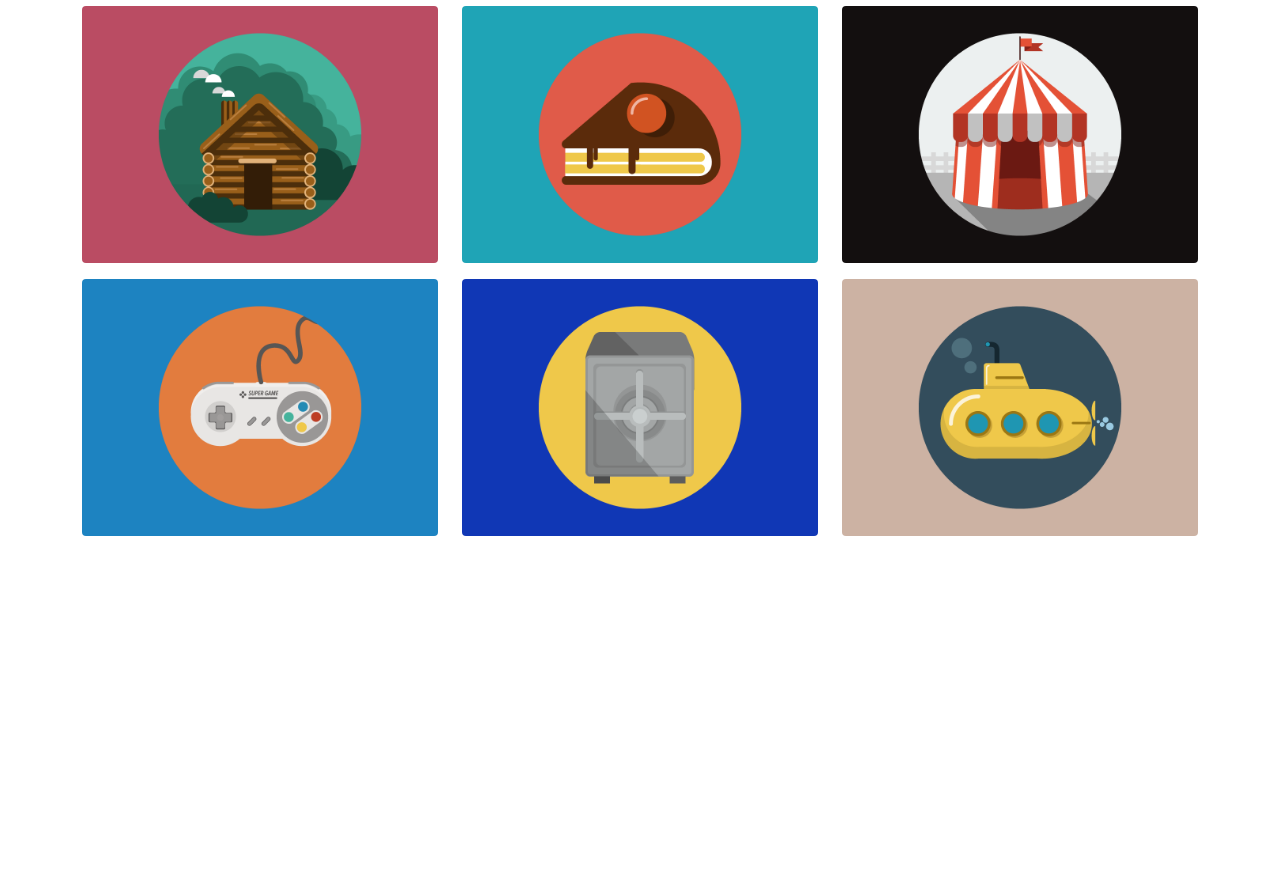
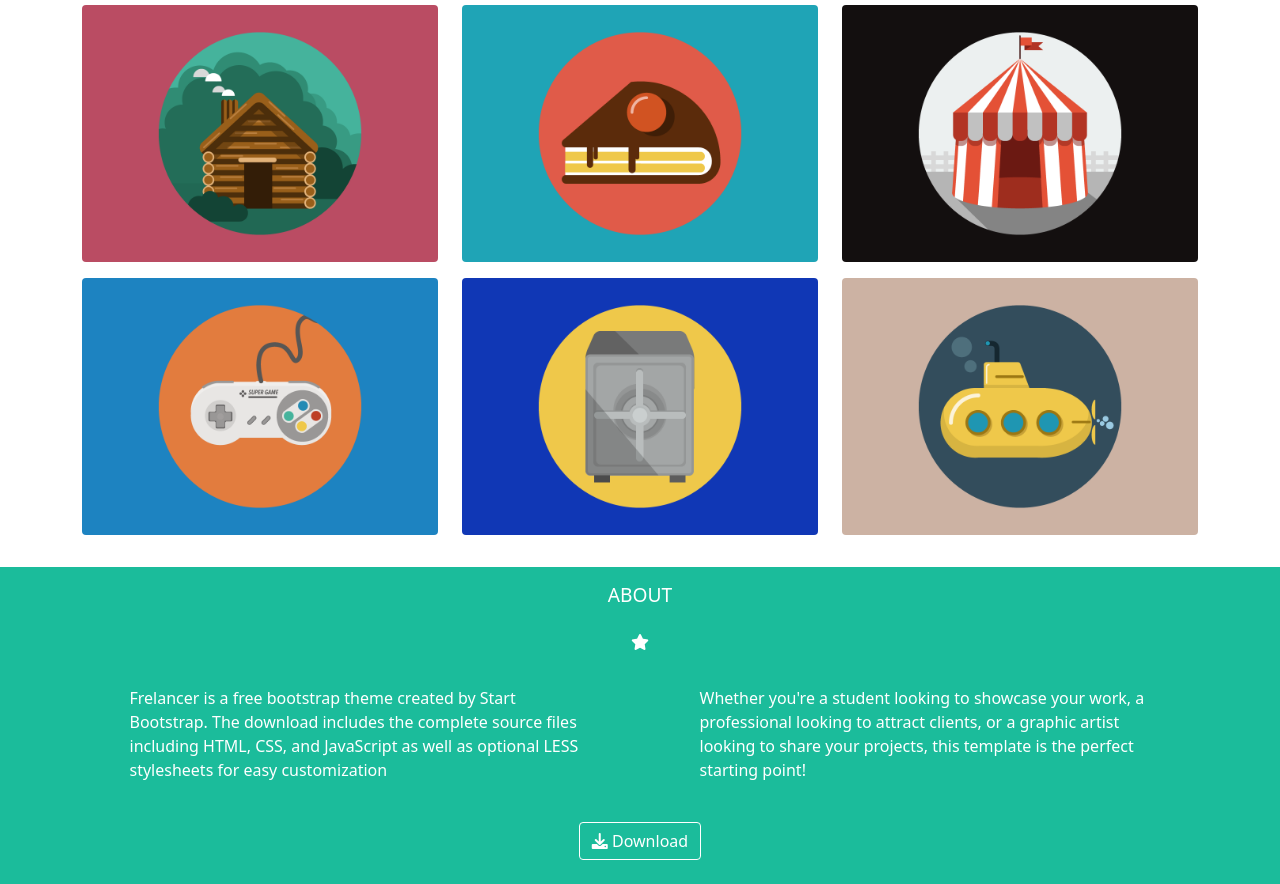
Before and after one commit to GiulianoCretella/html-css-bootstrap-freelancer, a plain HTML site: page index.html in a window 1280 px wide. Shown: the part 192-1076 px from the top of the page. Before the commit the page ends 800 px from the top, so only its background shows below. Drawn offline with nearby package versions, Linux system fonts and the light colour scheme.

Commit message:
about-section

```diff
--- a/css/style.css
+++ b/css/style.css
@@ -22,3 +22,7 @@ header{
 .container .row .col-12 img{
     width: 100%;
 }
+.my_title h1{
+    font-size: 1.2em;
+    text-transform: uppercase;
+}
--- a/index.html
+++ b/index.html
@@ -24,10 +24,10 @@
         </div>
         <!-- portfolio  -->
         <section class="my_portfolio">
-            <div class="my_title container">
+            <div class="my_title container mt-4">
                 <div class="row text-center">
                     <div class="col-12 color-blue">
-                        <h1>PORTFOLIO</h1>
+                        <h1>portfolio</h1>
                     </div>
                 </div>
                 <div class="row justify-content-center text-center align-content-center">
@@ -39,29 +39,65 @@
             </div>
             <div class="container">
                 <div class="row">
-                    <div class="col-12 col-sm-6 col-lg-4 my-2">
+                    <div class="col-12 col-md-6 col-lg-4 my-2">
                         <img class="rounded" src="./img/cabin.png" alt="immagine casa">
                     </div>
-                    <div class="col-12 col-sm-6 col-lg-4 my-2">
+                    <div class="col-12 col-md-6 col-lg-4 my-2">
                         <img class="rounded" src="./img/cake.png" alt="immagine torta">
                     </div>
-                    <div class="col-12 col-sm-6 col-lg-4 my-2">
+                    <div class="col-12 col-md-6 col-lg-4 my-2">
                         <img class="rounded" src="./img/circus.png" alt="immagine circo">
                     </div>
-                    <div class="col-12 col-sm-6 col-lg-4 my-2">
+                    <div class="col-12 col-md-6 col-lg-4 my-2">
                         <img class="rounded" src="./img/game.png" alt="immagine gioco">
                     </div>
-                    <div class="col-12 col-sm-6 col-lg-4 my-2">
+                    <div class="col-12 col-md-6 col-lg-4 my-2">
                         <img class="rounded" src="./img/safe.png" alt="immagine cassaforte">
                     </div>
-                    <div class="col-12 col-sm-6 col-lg-4 my-2">
+                    <div class="col-12 col-md-6 col-lg-4 my-2">
                         <img class="rounded" src="./img/submarine.png" alt="immagine sottomarino">
                     </div>
                 </div>
             </div>
         </section>
         <!-- about section  -->
-        <section class="my_about"></section>
+        <section class="my_about bgcolor-azure mt-4 pt-3 text-white">
+            <div class="my_title container">
+                <div class="row text-center">
+                    <div class="col-12">
+                        <h1>about</h1>
+                    </div>
+                </div>
+                <div class="row justify-content-center text-center pt-3">
+                    <div class="col-12">
+                        <span class="px-0"><i class="fa-solid fa-star"></i></span>
+                    </div>
+                </div>
+            </div>
+            <div class="container">
+                <div class="row justify-content-center pt-3">
+                    <div class="col-12 col-md-6 pt-3">
+                        <div class="row justify-content-center">
+                            <p class="col-10">Frelancer is a free bootstrap theme created by Start Bootstrap. The download includes the complete source files including HTML, CSS, and JavaScript as well as optional LESS stylesheets for easy customization</p>
+                        </div>
+                    </div>
+                    <div class="col-12 col-md-6 pt-3">
+                        <div class="row justify-content-center">
+                            <p class="col-10">Whether you're a student looking to showcase your work, a professional looking to attract clients, or a graphic artist looking to share your projects, this template is the perfect starting point!</p>
+                        </div>
+                    </div>
+                </div>
+            </div>
+            <div class="container">
+                <div class="row justify-content-center py-4">
+                    <div class="col-4 text-center">
+                        <button type="button" class="bgcolor-azure border-white btn btn-primary ">
+                            <i class="fa-solid fa-download"></i> Download
+                        </button>
+                    </div>
+                </div>
+            </div>
+        </section>
         <!-- form  -->
         <section class="my_form"></section>
         <!-- footer  -->
```
